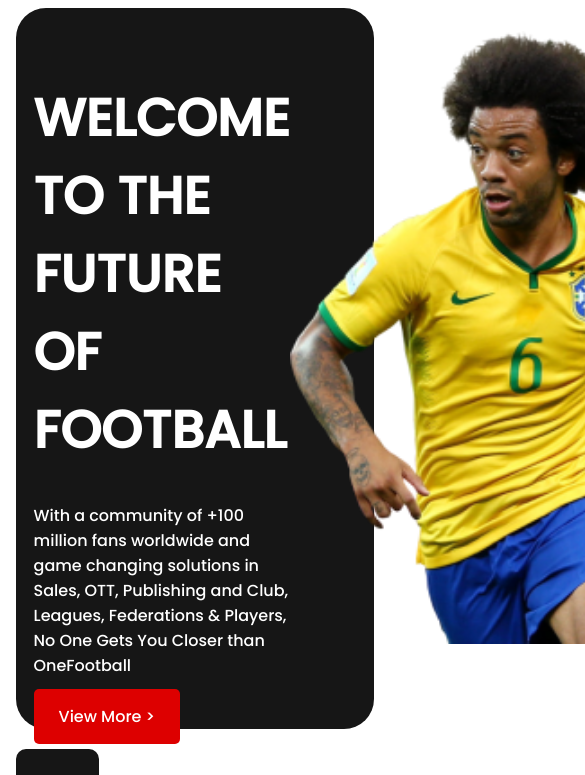
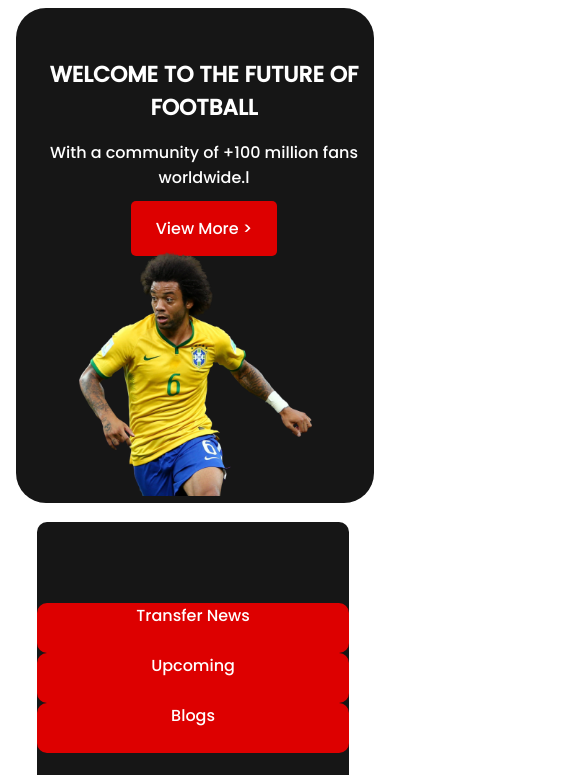
Before and after one commit to arefinnuman/one-football, a plain HTML site: page index.html in a window 390 px wide. Shown: the top 775 px of the page, 585 px wide, since content can reach past the window. Drawn offline with Linux system fonts and the light colour scheme.

Commit message:
mobile version added

```diff
--- a/index.html
+++ b/index.html
@@ -20,8 +20,7 @@
         <div class="banner-section">
             <div class="banner-info">
                 <h1 class="banner-title"> WELCOME TO THE FUTURE OF FOOTBALL</h1>
-                <p>With a community of +100 million fans worldwide and game changing solutions in Sales, OTT, Publishing
-                    and Club, Leagues, Federations & Players, No One Gets You Closer than OneFootball</p>
+                <p>With a community of +100 million fans worldwide.l</p>
 
                 <a target="_blank" class="anchor-tag" href="">View More ></a>
             </div>
@@ -141,12 +140,13 @@
                 </article>
             </div>
         </div>
+        <a class="hidden-tag" href="">view more</a>
     </main>
 
     <footer>
         <h2>One Football</h2>
         <hr>
-        <div class="footer-anchor">
+        <div class=" footer-anchor">
             <a href="">Contact Us</a>
             <a href="">Terms of Service</a>
             <a href="">Privacy Settings</a>
--- a/styles/style.css
+++ b/styles/style.css
@@ -8,8 +8,11 @@
                 Common Styles
 --------------------------------------------- */
 body {
+    max-width: 1240px;
     font-family: 'Poppins', sans-serif;
-    margin: 0;
+    margin: 0 auto;
+    padding: 0;
+    box-sizing: border-box;
 }
 
 h1 {
@@ -17,6 +20,15 @@ h1 {
 }
 
 .anchor-tag {
+    text-decoration: none;
+    color: white;
+    padding: 16px 25px;
+    background: #DD0000;
+    border-radius: 5px;
+}
+
+.hidden-tag {
+    display: none;
     text-decoration: none;
     color: white;
     padding: 16px 25px;
@@ -108,6 +120,9 @@ main {
 }
 
 footer {
+    width: 100vw;
+    position: absolute;
+    left: 0;
     margin-top: 30px;
     padding: 20px;
     color: white;
@@ -133,3 +148,41 @@ footer a {
 .fa-brands {
     padding: 20px;
 }
+
+/* --------------------------------------------
+                Mobile devices
+--------------------------------------------- */
+
+@media screen and (max-width: 688px) {
+
+    .banner-section,
+    main,
+    .transfer-blog {
+        display: flex;
+        flex-direction: column;
+        align-items: center;
+        text-align: center;
+    }
+
+    .banner-section h1 {
+        font-size: 22px;
+    }
+
+    .banner-section p {
+        font-size: 16px;
+        font-weight: 100;
+    }
+
+    .banner-image img {
+        padding-top: 4%;
+        align-items: center;
+        width: 233px;
+        height: 245px;
+    }
+
+    .hidden-tag {
+        display: block;
+    }
+
+
+}
```
